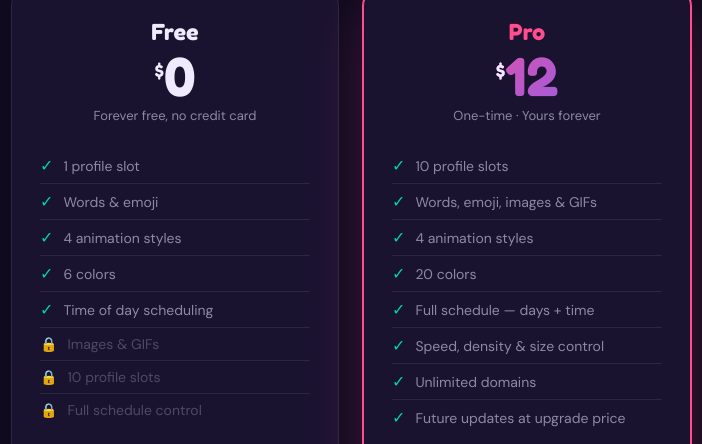
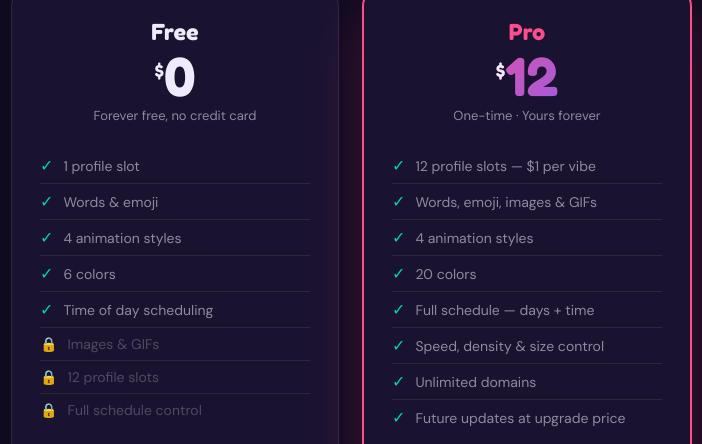
Before and after one commit to kaylalopezinfo-del/getvibeoverlay, a plain HTML site: page index.html in a window 1280 px wide. Shown: the part 3199-3643 px from the top of the page, 289-991 px from the left. Drawn offline with Linux system fonts and the light colour scheme.

Commit message:
Update index.html

```diff
--- a/index.html
+++ b/index.html
@@ -550,7 +550,7 @@ footer a:hover{color:var(--text)}
         <li><span class="check">✓</span> 6 colors</li>
         <li><span class="check">✓</span> Time of day scheduling</li>
         <li class="dim"><span class="lock">🔒</span> Images & GIFs</li>
-        <li class="dim"><span class="lock">🔒</span> 10 profile slots</li>
+        <li class="dim"><span class="lock">🔒</span> 12 profile slots</li>
         <li class="dim"><span class="lock">🔒</span> Full schedule control</li>
       </ul>
       <a href="https://chromewebstore.google.com" class="plan-btn free">Download free →</a>
@@ -562,7 +562,7 @@ footer a:hover{color:var(--text)}
       <div class="plan-price" style="background:linear-gradient(135deg,var(--pink),var(--purple));-webkit-background-clip:text;-webkit-text-fill-color:transparent"><span style="-webkit-text-fill-color:var(--text)">$</span>12</div>
       <div class="plan-note">One-time · Yours forever</div>
       <ul class="plan-features">
-        <li><span class="check">✓</span> 10 profile slots</li>
+        <li><span class="check">✓</span> 12 profile slots — $1 per vibe</li>
         <li><span class="check">✓</span> Words, emoji, images & GIFs</li>
         <li><span class="check">✓</span> 4 animation styles</li>
         <li><span class="check">✓</span> 20 colors</li>
```
